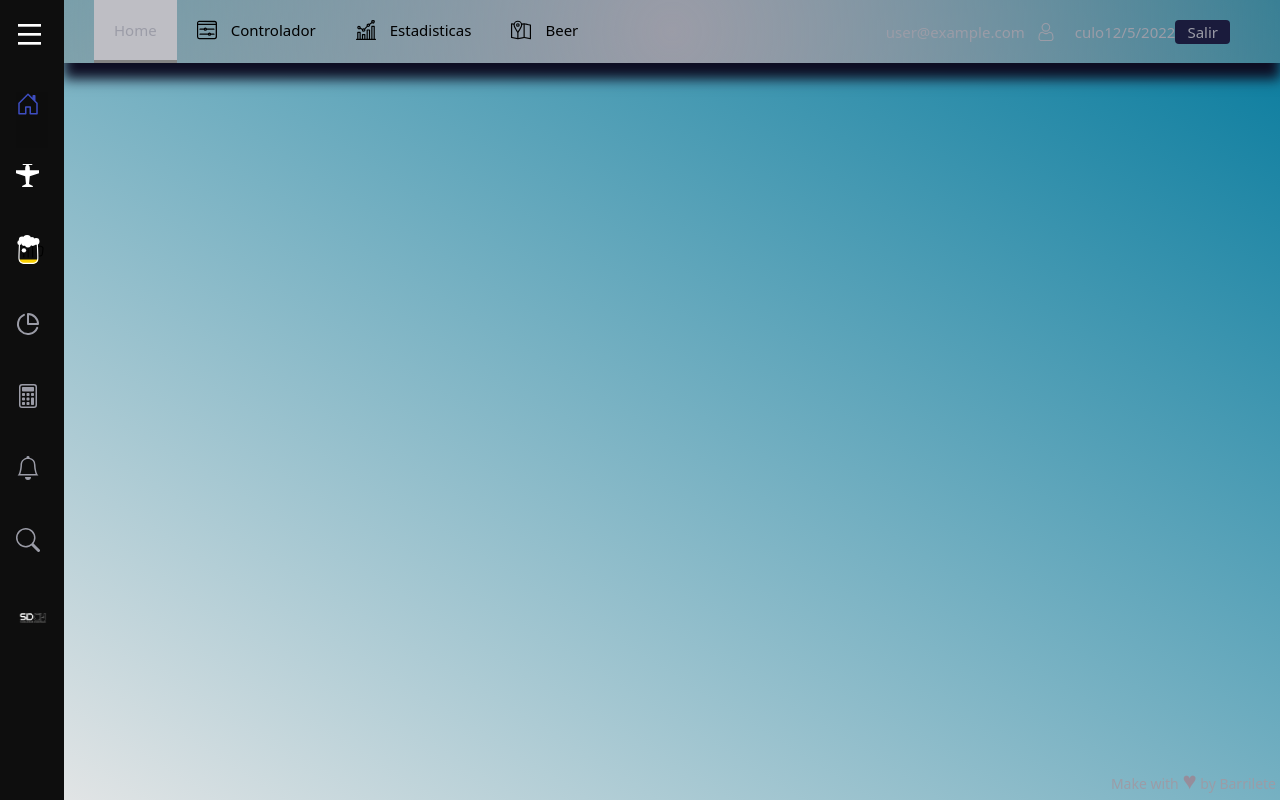
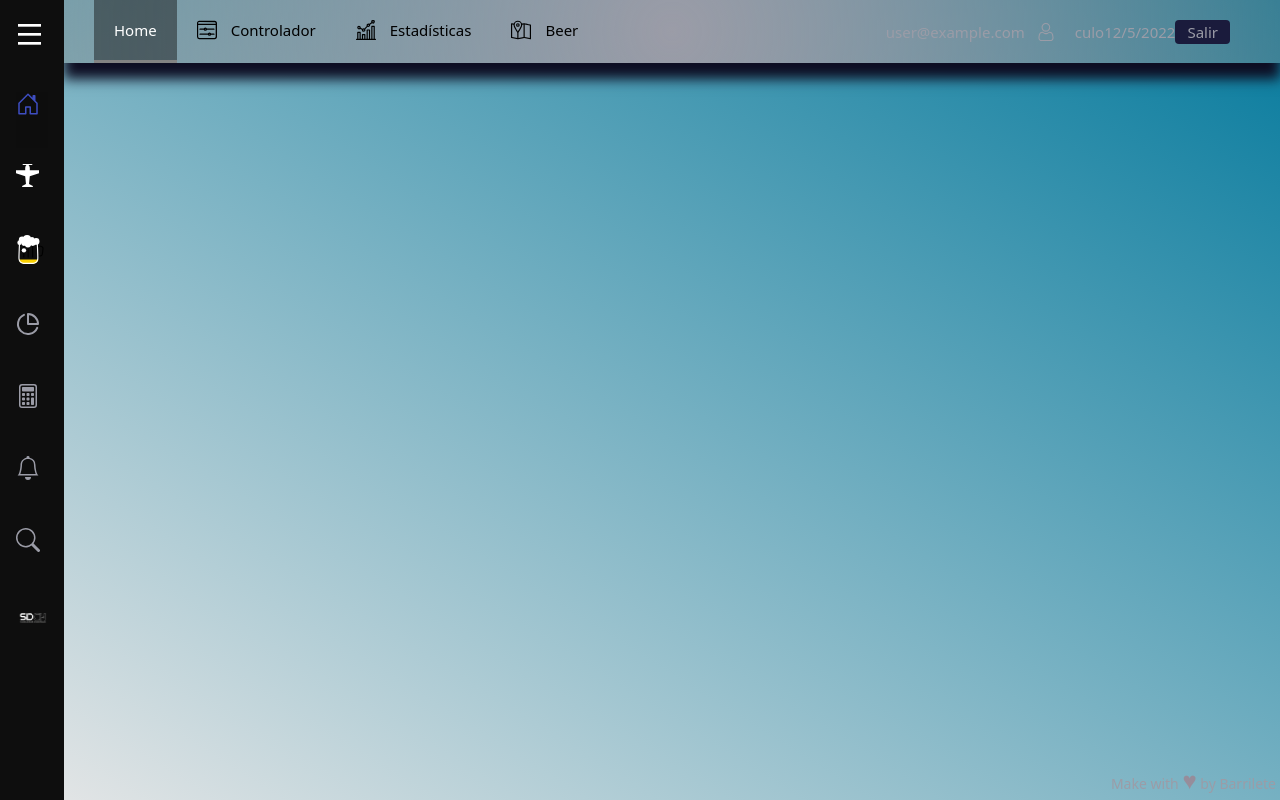
Before and after one commit to lucasfrontend/chasco-prueba, a React (Vite) app: page / in a window 1280 px wide. Built offline with nearby package versions, Linux system fonts and the light colour scheme; no server answers; sample sign-in values are in the browser's storage.

Commit message:
text-white

```diff
--- a/src/components/NavBar.css
+++ b/src/components/NavBar.css
@@ -40,6 +40,6 @@
   margin-right: 14px;
 }
 .header-link.active, .header-link:hover {
-  background: #bebec4;
+  background: #13131377;
   border-bottom: 3px solid #838383;
 }
--- a/src/components/NavBar.jsx
+++ b/src/components/NavBar.jsx
@@ -20,10 +20,10 @@ const NavBar = () => {
     return <>
 
           <div className="header mb-2">
-            <NavLink to="/" className={({isActive}) => isActive ? 'header-link active': 'header-link text-black'}>
+            <NavLink to="/" className={({isActive}) => isActive ? 'header-link active text-white': 'header-link text-black'}>
               Home
             </NavLink>
-            <NavLink to="/home" className={({isActive}) => isActive ? 'header-link active': 'header-link text-black'}>
+            <NavLink to="/home" className={({isActive}) => isActive ? 'header-link active text-white': 'header-link text-black'}>
               <svg viewBox="0 0 24 24" xmlns="http://www.w3.org/2000/svg" fill="currentColor">
                 <path d="M10 13a2 2 0 110-4 2 2 0 010 4zm0-2.5a.5.5 0 100 1 .5.5 0 000-1z" />
                 <path d="M20.3 11.8h-8.8a.8.8 0 010-1.6h8.8a.8.8 0 010 1.6zM8.5 11.8H3.7a.8.8 0 010-1.6h4.8a.8.8 0 010 1.6zM15 19a2 2 0 110-4 2 2 0 010 4zm0-2.5a.5.5 0 100 1 .5.5 0 000-1z" />
@@ -33,14 +33,14 @@ const NavBar = () => {
               </svg>
             Controlador
             </NavLink>
-            <NavLink to="/data" className={({isActive}) => isActive ? 'header-link active': 'header-link text-black'}>
+            <NavLink to="/data" className={({isActive}) => isActive ? 'header-link active text-white': 'header-link text-black'}>
               <svg viewBox="0 0 512 512" xmlns="http://www.w3.org/2000/svg" fill="currentColor">
                 <path d="M76 240c12.1 0 23.1-4.8 31.2-12.6l44.2 22A44.9 44.9 0 00196 300a45 45 0 0040.6-64.4l60-60a45 45 0 0062.3-54l52.2-39.2a45 45 0 10-18-24l-52.2 39.2a45 45 0 00-65.5 56.8l-60 60a44.7 44.7 0 00-50.6 8.2l-44.2-22A44.9 44.9 0 0076 150a45 45 0 000 90zM436 30a15 15 0 110 30 15 15 0 010-30zm-120 90a15 15 0 110 30 15 15 0 010-30zM196 240a15 15 0 110 30 15 15 0 010-30zM76 180a15 15 0 110 30 15 15 0 010-30zm0 0" />
                 <path d="M497 482h-16V165a15 15 0 00-15-15h-60a15 15 0 00-15 15v317h-30V255a15 15 0 00-15-15h-60a15 15 0 00-15 15v227h-30V375a15 15 0 00-15-15h-60a15 15 0 00-15 15v107h-30V315a15 15 0 00-15-15H46a15 15 0 00-15 15v167H15a15 15 0 100 30h482a15 15 0 100-30zm-76-302h30v302h-30zm-120 90h30v212h-30zM181 390h30v92h-30zM61 330h30v152H61zm0 0" />
               </svg>
-              Estadisticas
+              Estadísticas
             </NavLink>
-            <NavLink to="/beer" className={({isActive}) => isActive ? 'header-link active': 'header-link text-black'}>
+            <NavLink to="/beer" className={({isActive}) => isActive ? 'header-link active text-white': 'header-link text-black'}>
               <svg viewBox="0 0 512 512" xmlns="http://www.w3.org/2000/svg" fill="currentColor">
               <path d="M500 113.3C326.1 78.7 337.4 80.5 333.4 81.2L281 91.7A111.2 111.2 0 00176 17c-48.6 0-90 31.3-105 74.8L18 81.3A15 15 0 000 96v352a15 15 0 0012 14.7l162.2 32.2c3.6.4-7.6 2.3 161.8-31.6l158 31.4a15 15 0 0018-14.7V128a15 15 0 00-12-14.7zM176 47a81 81 0 0181 81c0 37.7-60.3 133.3-81 165-20.7-31.6-81-127.3-81-165a81 81 0 0181-81zM30 114.2l35.2 7a112 112 0 00-.2 6.8c0 25 16.4 65.4 50 123.4 19.7 33.9 39 63 46 73.2v137.1l-131-26zm161 210.4c7-10.2 26.3-39.3 46-73.2 33.6-58 50-98.4 50-123.4 0-2.3 0-4.6-.2-6.9l34.2-6.8v321.4l-130 26zm291 137.1l-131-26V114.3l131 26z" />
               <path d="M176 175a47 47 0 10-.1-94.1 47 47 0 00.1 94zm0-64a17 17 0 110 34 17 17 0 010-34z" /></svg>
```
